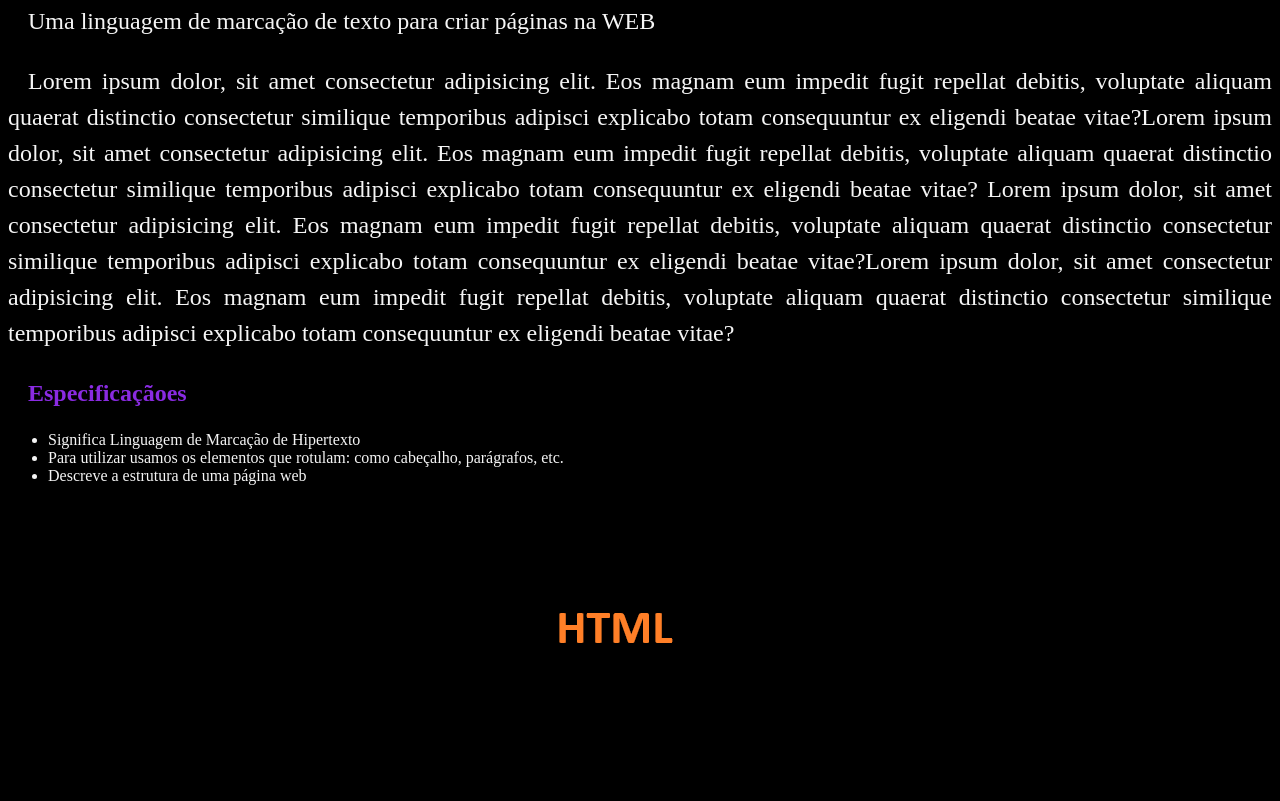
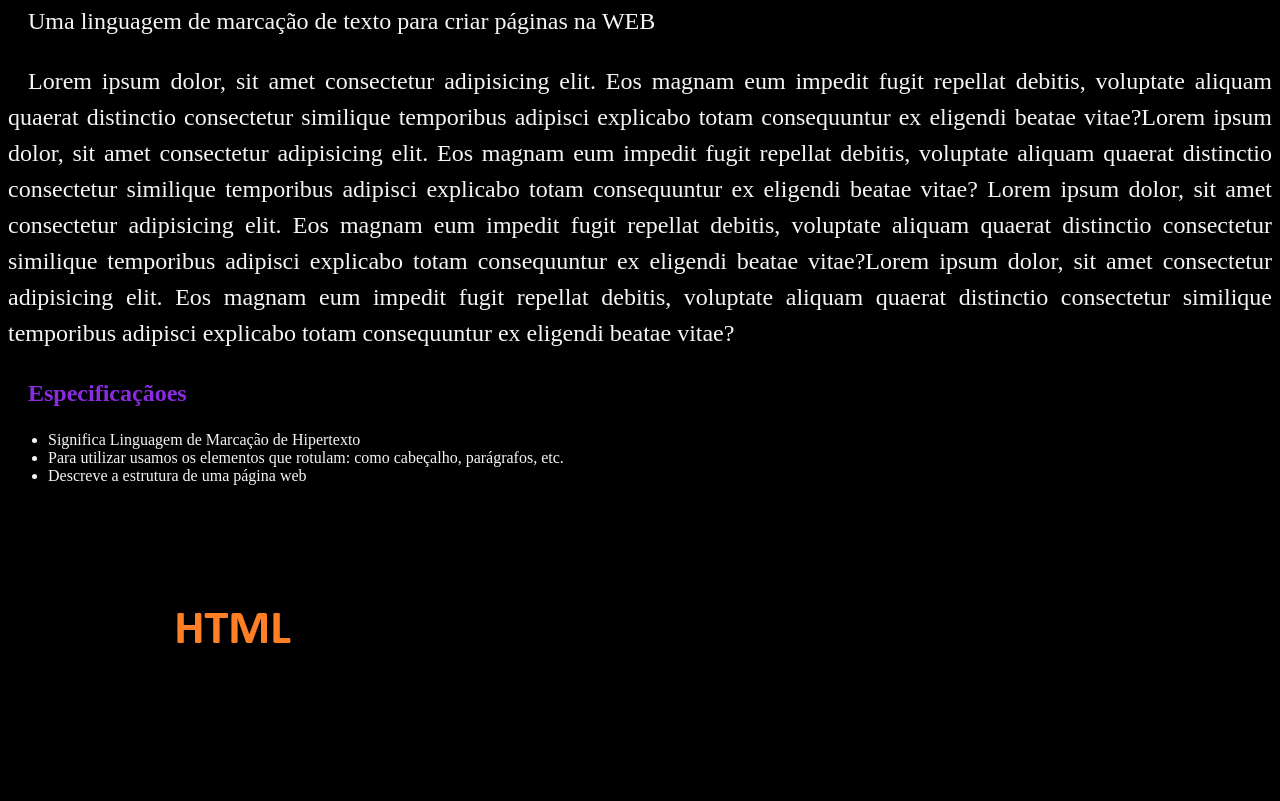
Before and after one commit to arturl1910/MeuPrimeiroSite, a plain HTML site: page indexinline.html in a window 1280 px wide. Shown: the part 113-914 px from the top of the page. Drawn offline with Linux system fonts and the light colour scheme.

Commit message:
Update indexinline.html

```diff
--- a/indexinline.html
+++ b/indexinline.html
@@ -16,7 +16,7 @@
         <li style="color:whitesmoke;">Para utilizar usamos os elementos que rotulam: como cabeçalho, parágrafos, etc.</li>
         <li style="color:whitesmoke;">Descreve a estrutura de uma página web</li>
     </ul>
-    <a href="https://www.w3schools.com/html/html_intro.asp"target="_blank"><img src="img/imagem1.png" alt="um texto escrito html com fundo preto" style="display: block; margin: auto;"></a>
+    <a href="https://www.w3schools.com/html/html_intro.asp"target="_blank"><img src="img/imagem1.png" alt="um texto escrito html com fundo preto"></a> style="display: block; margin: auto;">
     <h1 style="color: blueviolet; text-align: center;">O que é CSS</h1>
     <p style="font-size: 1.5em; line-height: 1.5; color:whitesmoke; text-align: justify; text-indent: 20px;">Lorem ipsum dolor, sit amet consectetur adipisicing elit. Eos magnam eum impedit fugit repellat debitis, voluptate aliquam quaerat distinctio consectetur similique temporibus adipisci explicabo totam consequuntur ex eligendi beatae vitae?Lorem ipsum dolor, sit amet consectetur adipisicing elit.</p>
     <figure style="text-align: center;">
```
